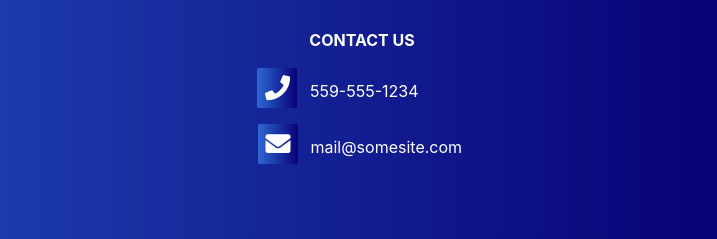
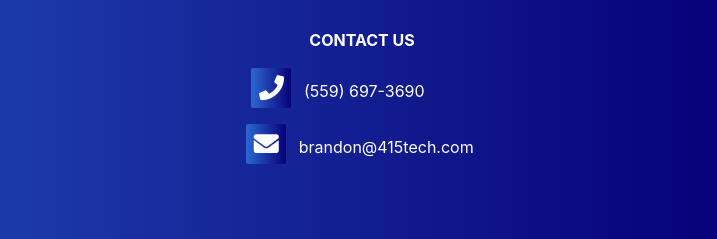
Before and after one commit to kzp700/415tech, a plain HTML site: page index.html in a window 1280 px wide. Shown: the part 3409-3648 px from the top of the page, 563-1280 px from the left. Drawn offline with nearby package versions, Linux system fonts and the light colour scheme.

Commit message:
Updated contact info

```diff
--- a/index.html
+++ b/index.html
@@ -191,8 +191,8 @@
             <div class="col-md-6 footer-box">
                 <p><b>CONTACT US</b></p>
                 <!-- <p><i class="fas fa-map-marker-alt"></i> World Trade Center, Bangalore</p> -->
-                <p class="pr-5"><i class="fas fa-phone"></i> 559-555-1234</p>
-                <p class="pr-1"><i class="fas fa-envelope"></i> mail@somesite.com</p>
+                <p class="pr-5"><i class="fas fa-phone"></i> (559) 697-3690</p>
+                <p class="pr-1"><i class="fas fa-envelope"></i> brandon@415tech.com</p>
             </div>
             <!-- <div class="col-md-4 footer-box">
                 <p><b>SUBSCRIBE NEWSLETTER</b></p>
```
